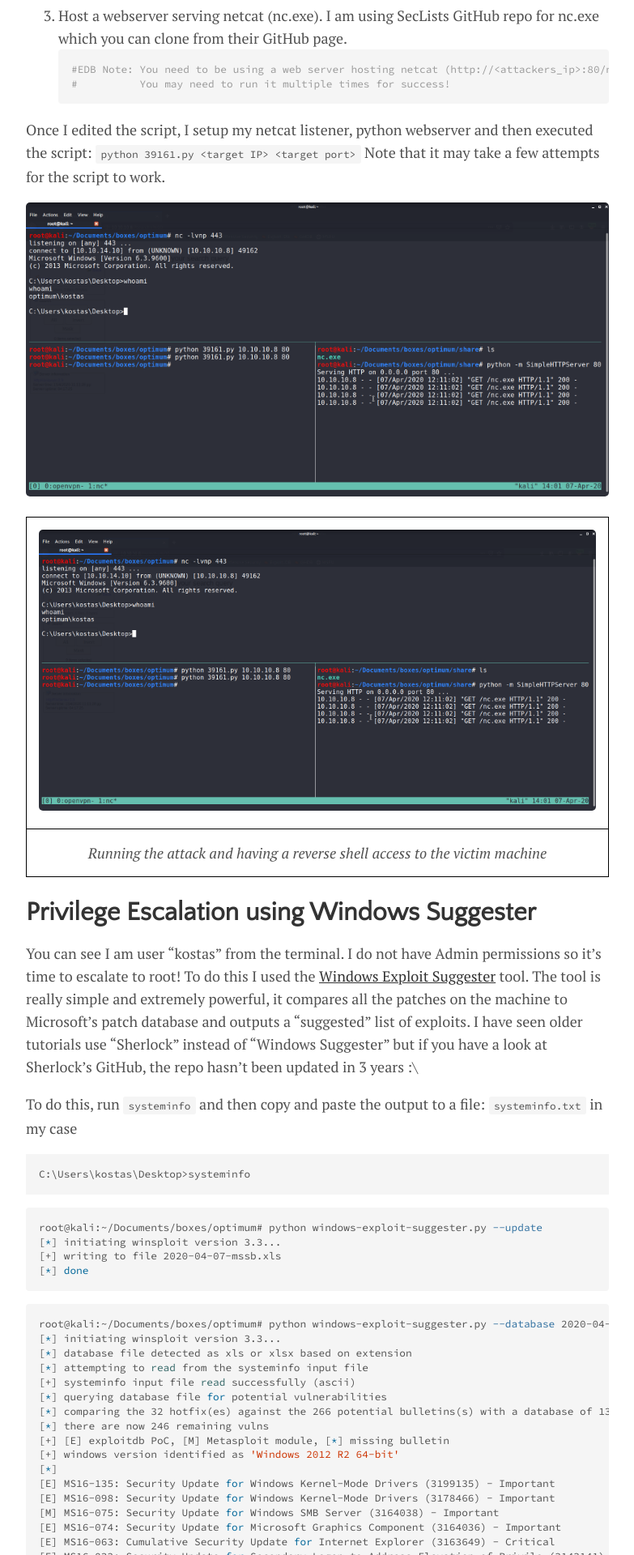
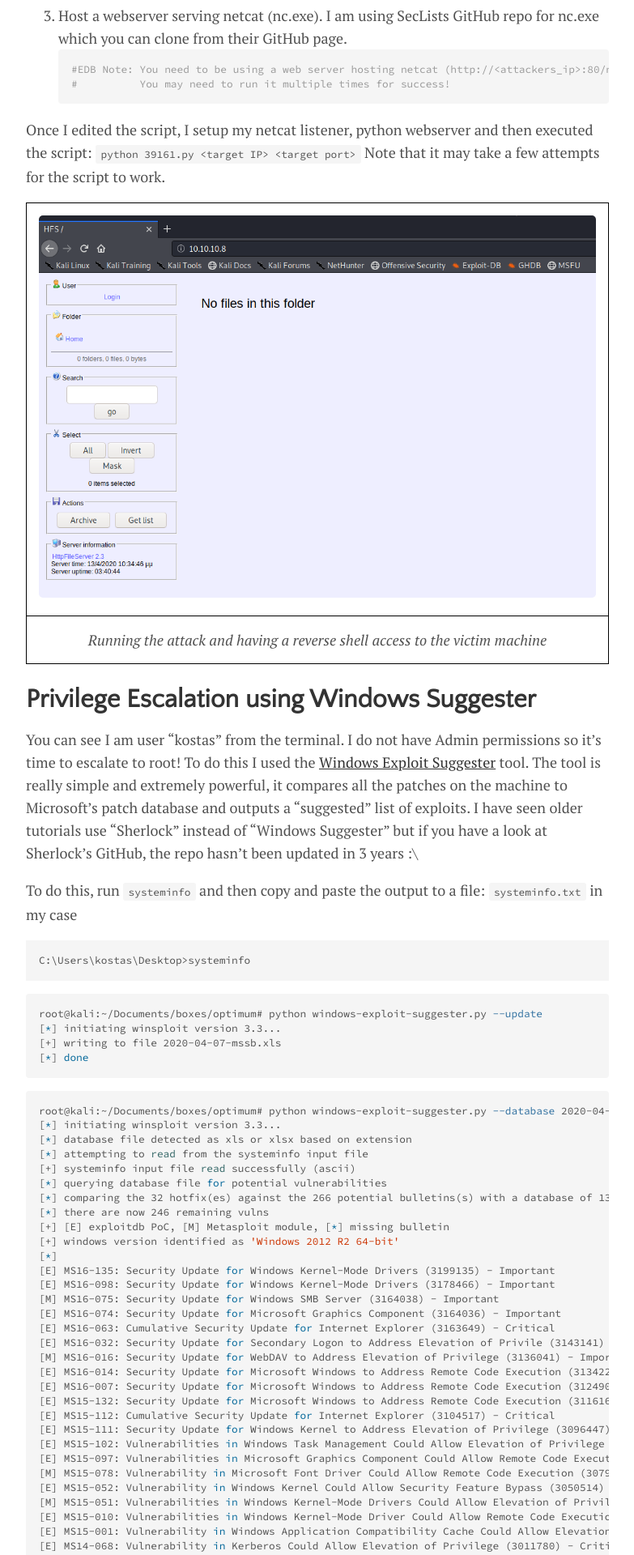
Before and after one commit to efriel94/ef_blog, a Jekyll site: the page built from _posts/HackTheBox/2020-04-07-hackthebox-optimum.md, in a window 1280 px wide. Shown: the part 2763-4683 px from the top of the page at 81% size, without its empty margins (248-1031 px from the left). Built offline with Jekyll 4.4.1, drawn with Linux system fonts in a browser that asks for light colours.

Commit message:
Fixing broken image link

````diff
--- a/_posts/HackTheBox/2020-04-07-hackthebox-optimum.md
+++ b/_posts/HackTheBox/2020-04-07-hackthebox-optimum.md
@@ -74,9 +74,7 @@ ip_addr = "192.168.44.128" #local IP address
 Once I edited the script, I setup my netcat listener, python webserver and then executed the script: ```python 39161.py <target IP> <target port>```
 Note that it may take a few attempts for the script to work.
 
-![image]({{site.baseurl}}/assets/img/htb/optimum/opt_terminal.png)
-
-| ![image]({{site.baseurl}}/assets/img/htb/optimum/opt_terminal.png) |
+| ![image]({{site.baseurl}}/assets/img/htb/optimum/hfs_opt.png) |
 | :--: |
 | *Running the attack and having a reverse shell access to the victim machine* |
 
````
